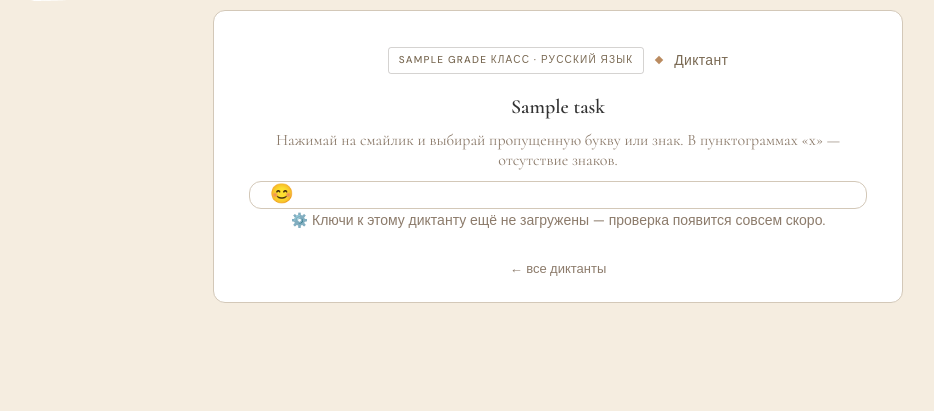
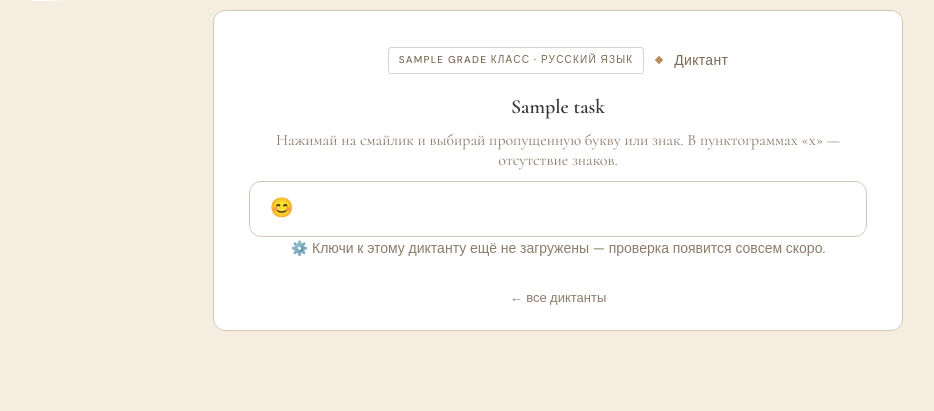
Before and after one commit to NesmitC/webtable_ja, a Django app: template main/templates/dictation_detail.html in a window 1280 px wide. Shown: the part 71-482 px from the top of the page, without its empty margins (82-1016 px from the left). Run offline with Django 5.2, Linux system fonts and the light colour scheme; the template is opened without the code that fills it: most values are stand-ins (such as "Sample title", 1, 10 or a date in 2020).

Commit message:
диктанты: косметика v2 — умеренные поля карточки (12px) и межстрочный 1.9 для читаемости
Co-authored-by: Chatbox <chatbox@chatboxai.com>

```diff
--- a/main/templates/dictation_detail.html
+++ b/main/templates/dictation_detail.html
@@ -13,15 +13,17 @@
     <link rel="stylesheet" href="{% static 'css/planning_style.css' %}">
     <link rel="stylesheet" href="{% static 'css/adaptive.css' %}">
     <style>
-        /* Косметика диктанта: текст идёт сплошняком — без верхнего/нижнего
-           паддинга карточки и без зазоров между абзацами. */
+        /* Косметика диктанта: текст сплошняком (без зазоров между
+           абзацами), но с умеренными полями сверху/снизу и чуть более
+           просторной межстрочной для читаемости. */
         .dictation-text.diagnostic-full-test__text {
-            padding-top: 0;
-            padding-bottom: 0;
+            padding-top: 12px;
+            padding-bottom: 12px;
         }
 
         .dictation-text .practice-line {
             margin: 0;
+            line-height: 1.9;
         }
     </style>
 </head>
```
